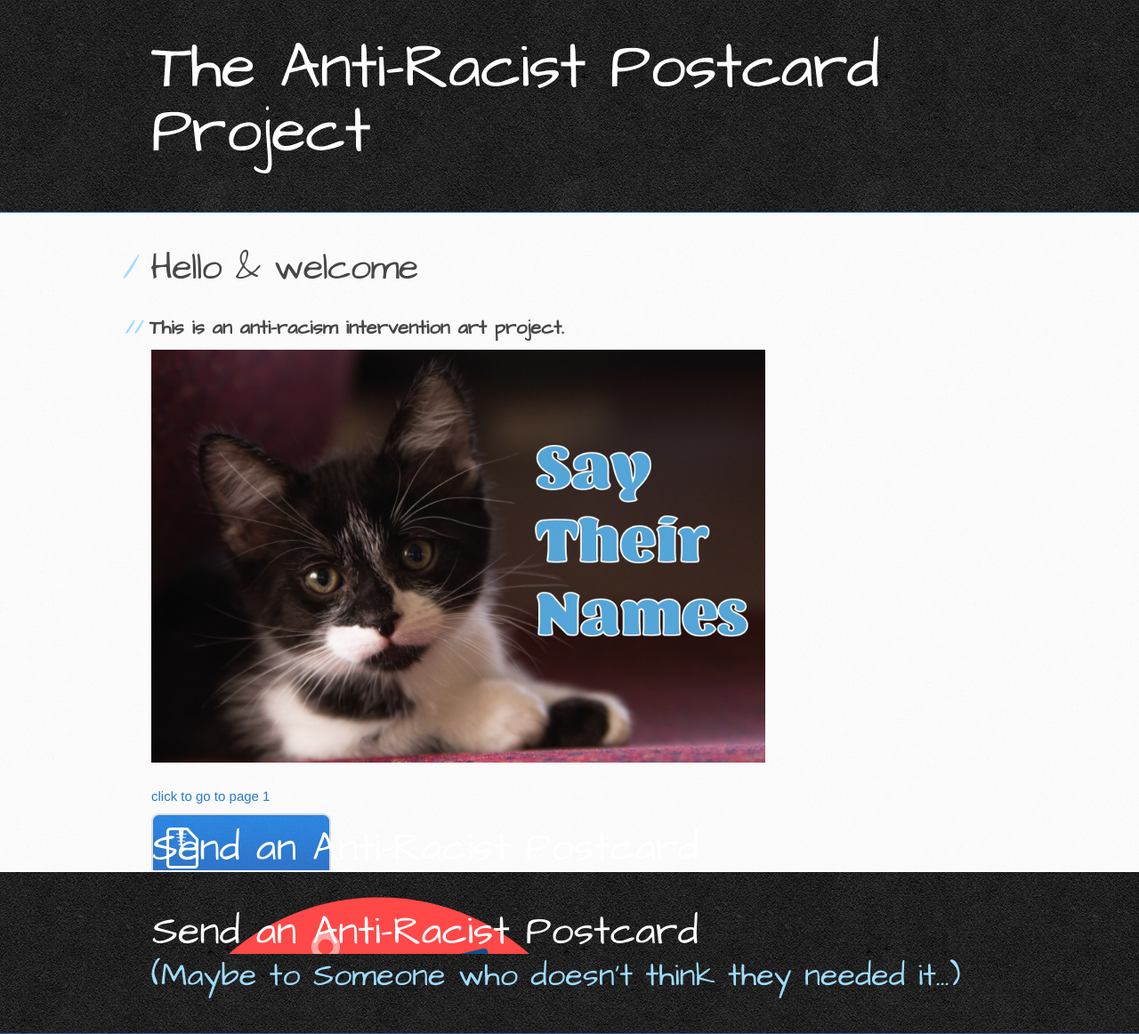
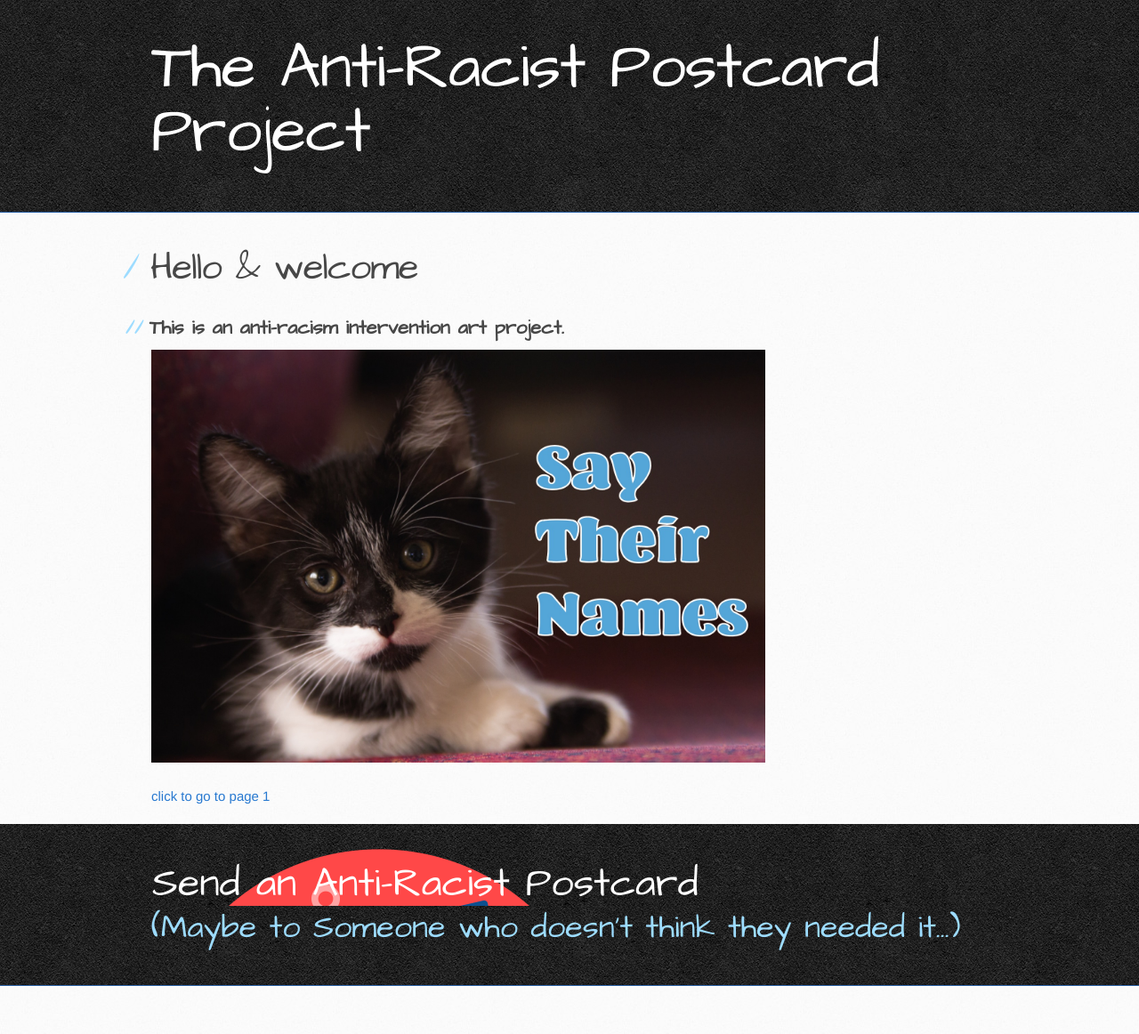
Before and after one commit to mir-lab/AntiRacistPostcardProject, a Jekyll site: the page built from docs/index.md, in a window 1280 px wide. Shown: the whole page at 89% size. Built offline with Jekyll 4.4.1, drawn with Linux system fonts in a browser that asks for light colours; the repository's description, which GitHub fills in, is left out; after the commit the page ends 1108 px from its top, so only the background shows below that.

Commit message:
Update default.html

```diff
--- a/docs/_layouts/default.html
+++ b/docs/_layouts/default.html
@@ -35,8 +35,6 @@
       <div class="inner clearfix">
         <section id="main-content">
           {{ content }}
-           <a href="{{ '/' | absolute_url }}" class="button">
-              <small>Send an Anti-Racist Postcard</small></a>
         </section>
 
         <!-- <aside id="sidebar">
```
